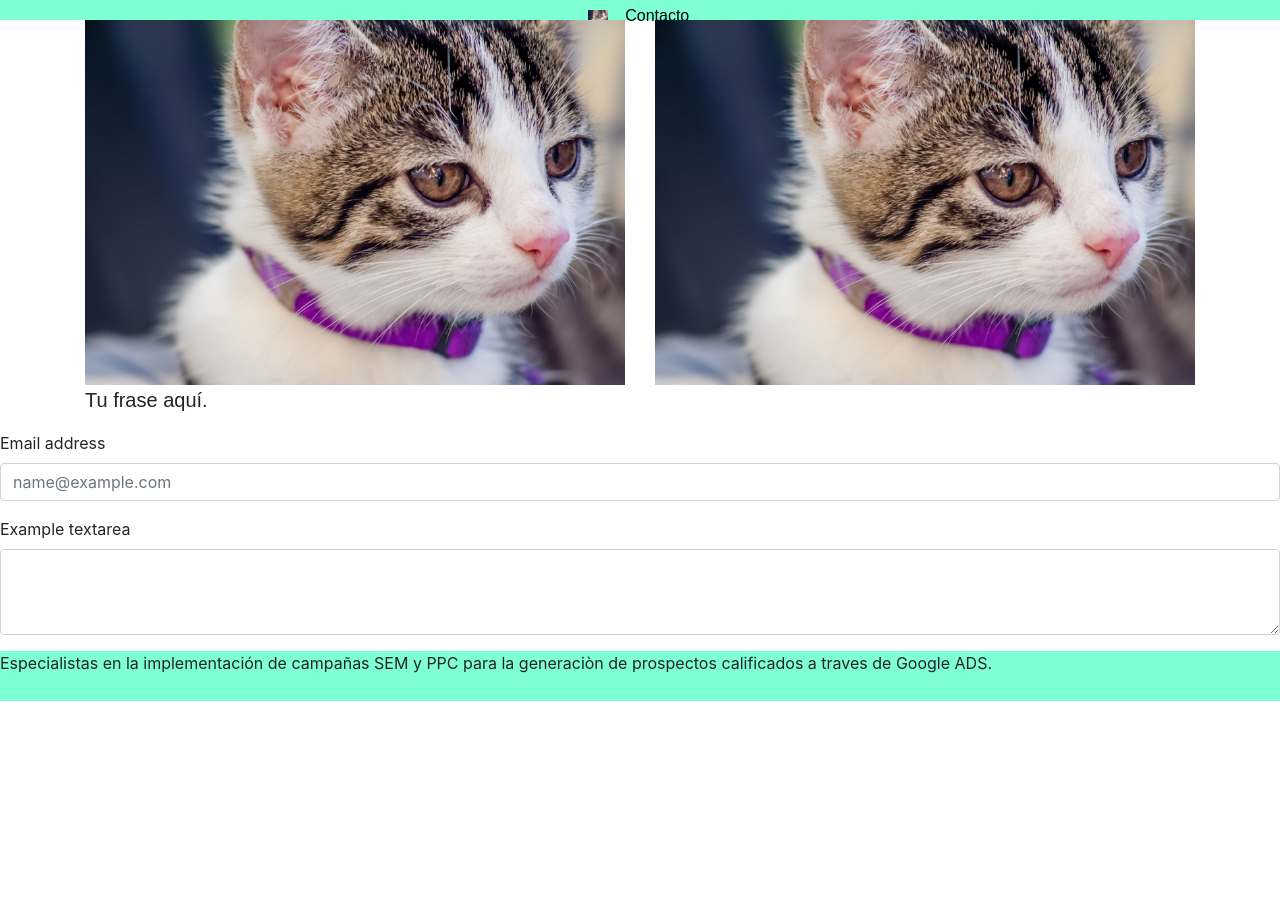
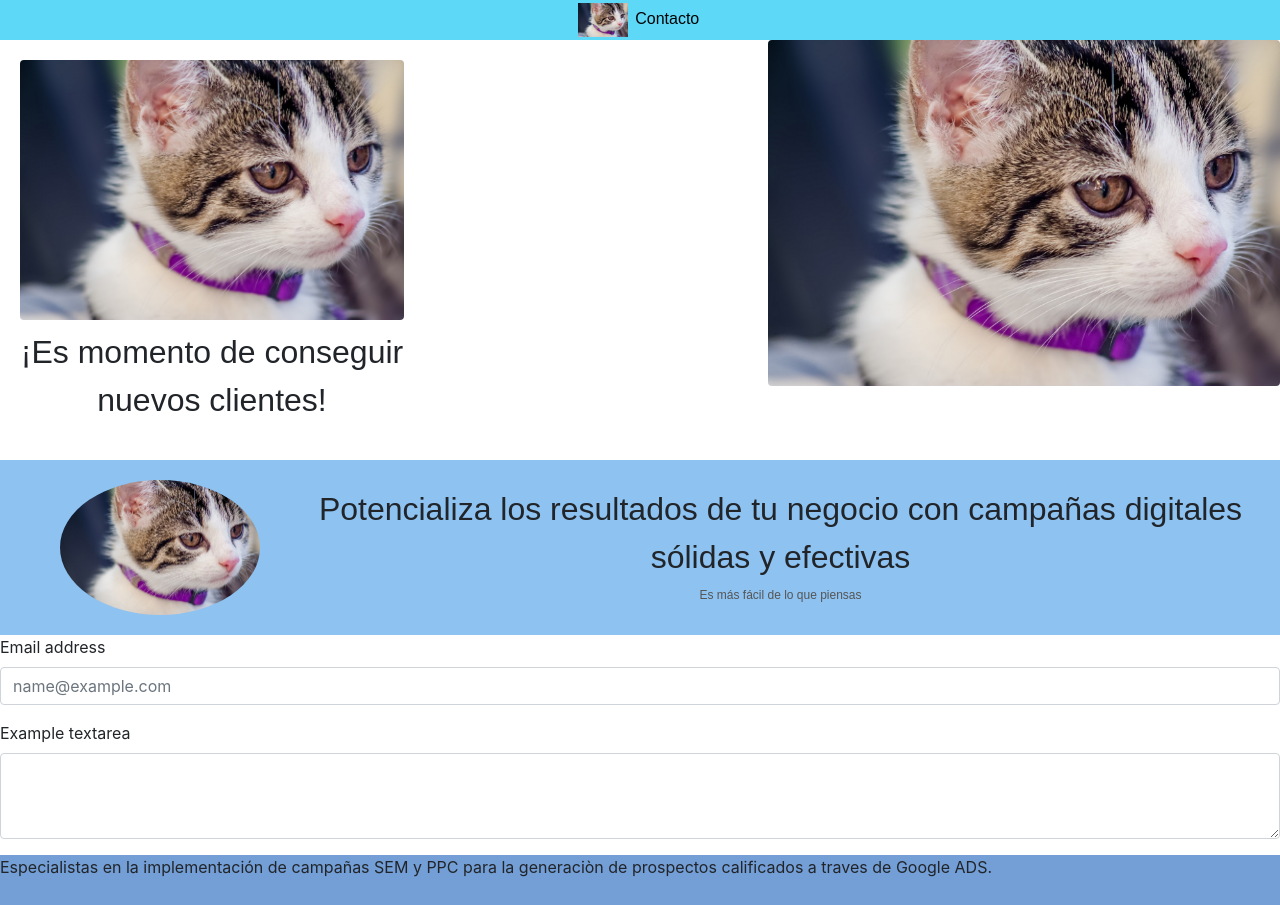
Before and after one commit to yalexandr12/pagina_bernardo, a plain HTML site: page index.html in a window 1280 px wide. Before the commit the page ends 800 px from the top, so only its background shows below. Drawn offline with nearby package versions, Linux system fonts and the light colour scheme; a script that the page names is missing.

Commit message:
Primeras dos partes

```diff
--- a/estilos.css
+++ b/estilos.css
@@ -4,13 +4,13 @@ p {
 }
 
 header {
-    height: 20px;
-    background-color: aquamarine;
+    height: 40px;
+    background-color: rgb(94, 216, 247);
 }
 
 footer {
     height: 50px;
-    background-color: aquamarine;
+    background-color: rgb(115, 158, 214);
 }
 
 .contenido a {
@@ -30,19 +30,38 @@ section {
 }
 
 .logo_principal {
-    max-width: 20px;
-    margin-right: 10px;
+    max-width: 50px;
+    margin-right: auto;
 }
 
+/* Establecer tamaño de texto para dispositivos pequeños (menos de 576px) */
+@media (max-width: 575.98px) {
+    .small-text {
+      font-size: 14px; /* Puedes ajustar el tamaño según tus preferencias */
+    }
+  }
 
 
-  .logo {
-    max-width: 100px; /* Ajusta el tamaño según tus necesidades */
-    height: auto;
-    display: block;
-    margin: 0 auto; /* Centra la imagen del logo en la columna */
+  .blue-box {
+    background-color: #8dc2f1; /* Color azul claro */
+    padding: 20px;
+    margin-top: 20px;
   }
-  .gato {
-    max-width: 100%; /* La imagen del gato ocupará el ancho completo de su contenedor */
-    height: auto;
+
+  .circular-image {
+    border-radius: 60%; /* Hacer la imagen circular */
+    max-width: 200px;
+    margin-left: 40px; /* Margen a la izquierda de la imagen */
+    margin-right: 30px; /* Margen a la derecha de la imagen */
   }
+
+  .blue-box p {
+    margin-bottom: 5px; /* Espacio entre el texto y la imagen */
+    margin-left: 40px; /* Margen a la izquierda del texto */
+    margin-right: 15px; /* Margen a la derecha del texto */
+  }
+
+  .small-text {
+    font-size: 12px; /* Tamaño de texto más pequeño */
+    color: #555; /* Color de texto más claro */
+  }
--- a/index.html
+++ b/index.html
@@ -25,27 +25,35 @@
             </section>
         </header>
 
-        <div class="container">
-            <!-- Sección 1 -->
-            <div class="row">
-              <!-- Imagen del Gato -->
-              <div class="col-md-6">
-                <img src="gato.jpg" alt="Gato" class="img-fluid gato">
-                <p class="lead">Tu frase aquí.</p>
-              </div>
-              <!-- Logo y Frase -->
-              <div class="col-md-6 text-right">
-                <img src="gato.jpg" alt="Logo" class="img-fluid logo">
-              </div>
-            </div>
+        <div class="d-flex justify-content-between align-items-start flex-wrap">
+          <div class="text-center" style="max-width: 30%; margin-top: 20px; margin-left: 20px;">
+            <img src="gato.jpg" class="img-fluid rounded" alt="logo" style="max-width: 100%; margin-right: 10px;">
+            <p class="mt-2">¡Es momento de conseguir nuevos clientes!</p>
+          </div>
+          <div class="text-center" style="max-width: 40%; margin-top: 0;">
+            <img src="gato.jpg" class="img-fluid rounded" alt="contrato" style="max-width: 100%;">
+          </div>
+        </div>
 
-            <!-- Otras secciones... -->
 
+
+        <div class="blue-box d-flex align-items-center justify-content-center">
+          <img src="gato.jpg" class="circular-image mr-3" alt="círculo">
+          <div class="text-center">
+            <p>Potencializa los resultados de tu negocio con campañas digitales sólidas y efectivas </p>
+            <p class="small-text">Es más fácil de lo que piensas</p>
           </div>
+        </div>
+
+
 
           <script src="https://code.jquery.com/jquery-3.3.1.slim.min.js"></script>
           <script src="https://cdnjs.cloudflare.com/ajax/libs/popper.js/1.14.7/umd/popper.min.js"></script>
           <script src="https://stackpath.bootstrapcdn.com/bootstrap/4.3.1/js/bootstrap.min.js"></script>
+
+          <script src="https://code.jquery.com/jquery-3.5.1.slim.min.js" integrity="sha384-DfXdz2htPH0lsSSs5nCTpuj/zy4C+OGpamoFVy38MVBnE+IbbVYUew+OrCXaRkfj" crossorigin="anonymous"></script>
+          <script src="https://cdn.jsdelivr.net/npm/@popperjs/core@2.11.6/dist/umd/popper.min.js" integrity="sha384-dpniJ/fDm8a93iQzGz2f+qU/cNlKKUGKqq6SN5cdSB9GvAVu8Qr9E9s8feh8A44J" crossorigin="anonymous"></script>
+          <script src="https://stackpath.bootstrapcdn.com/bootstrap/4.5.2/js/bootstrap.min.js" integrity="sha384-B4gt1jrGC7Jh4AgTPSdUtOBvfO8sh+WyWk9H2bYz0qBixxj1xs3fpIjN7JRM" crossorigin="anonymous"></script>
         </body>
         </html>
 
```
